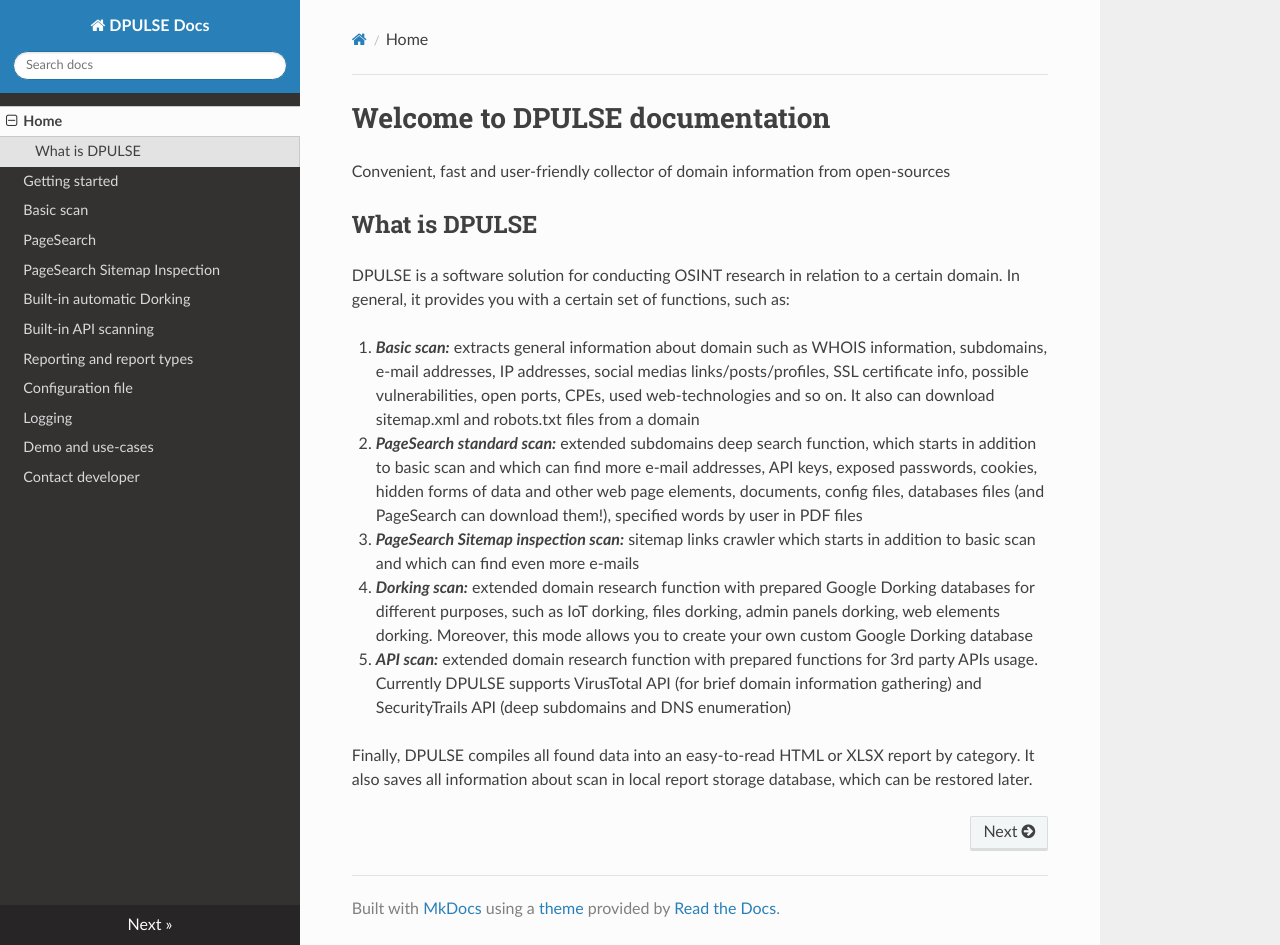
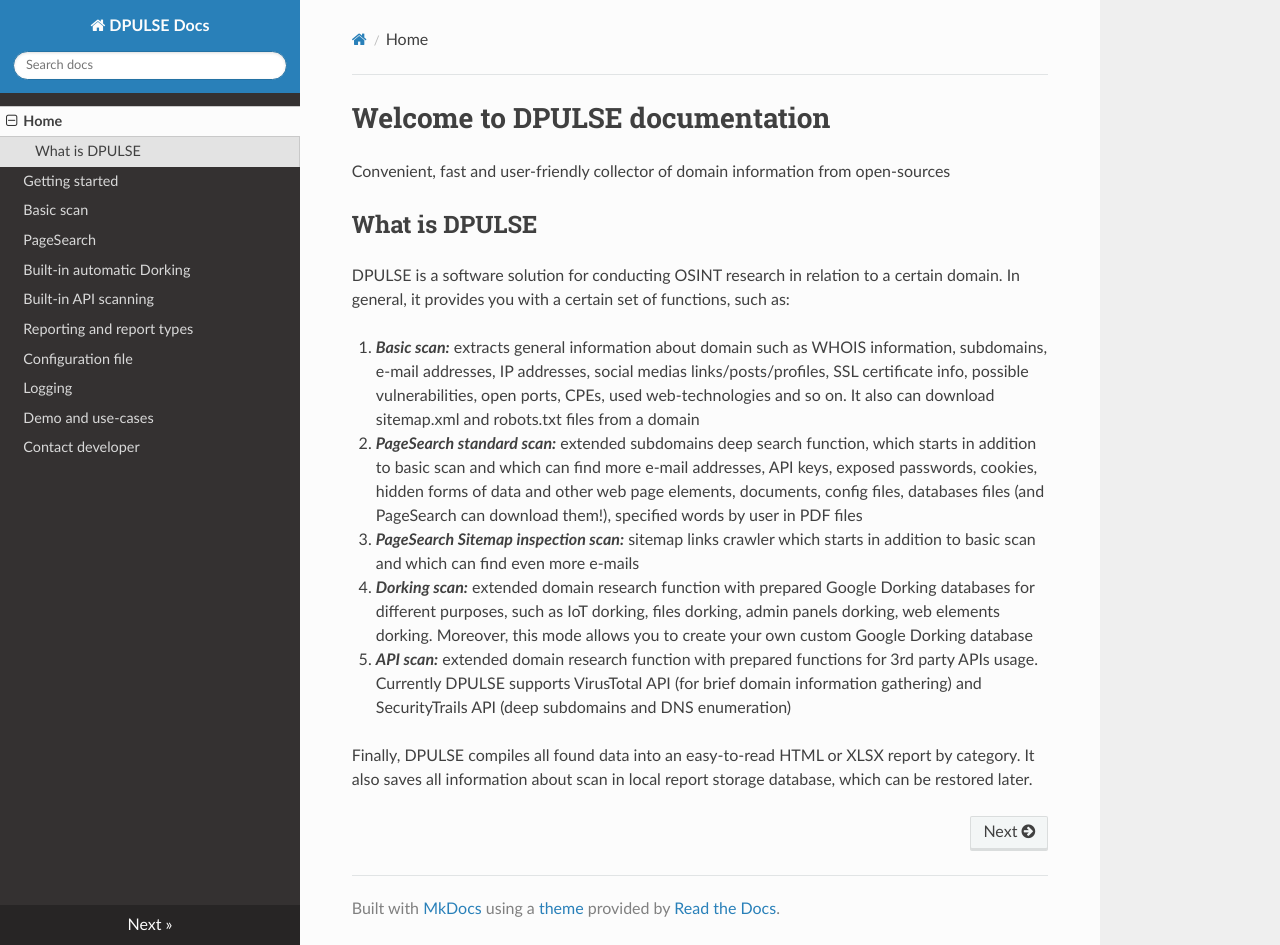
Before and after one commit to OSINT-TECHNOLOGIES/dpulse, an MkDocs documentation site: the page built from docs/dpulse-docs/docs/index.md, in a window 1280 px wide and 945 px high. Built offline with MkDocs 1.6.1, drawn with Linux system fonts in a browser that asks for light colours; nearby versions of some CDN libraries.

Commit message:
Deleted PageSearch Sitemap Inspection part from docs

```diff
--- a/docs/dpulse-docs/mkdocs.yml
+++ b/docs/dpulse-docs/mkdocs.yml
@@ -6,7 +6,6 @@
   - Getting started: getting_started.md
   - Basic scan: basic_scan.md
   - PageSearch: pagesearch.md
-  - PageSearch Sitemap Inspection: pagesearch_sitemap.md
   - Built-in automatic Dorking: dorking.md
   - Built-in API scanning: api.md
   - Reporting and report types: reporting.md
```
